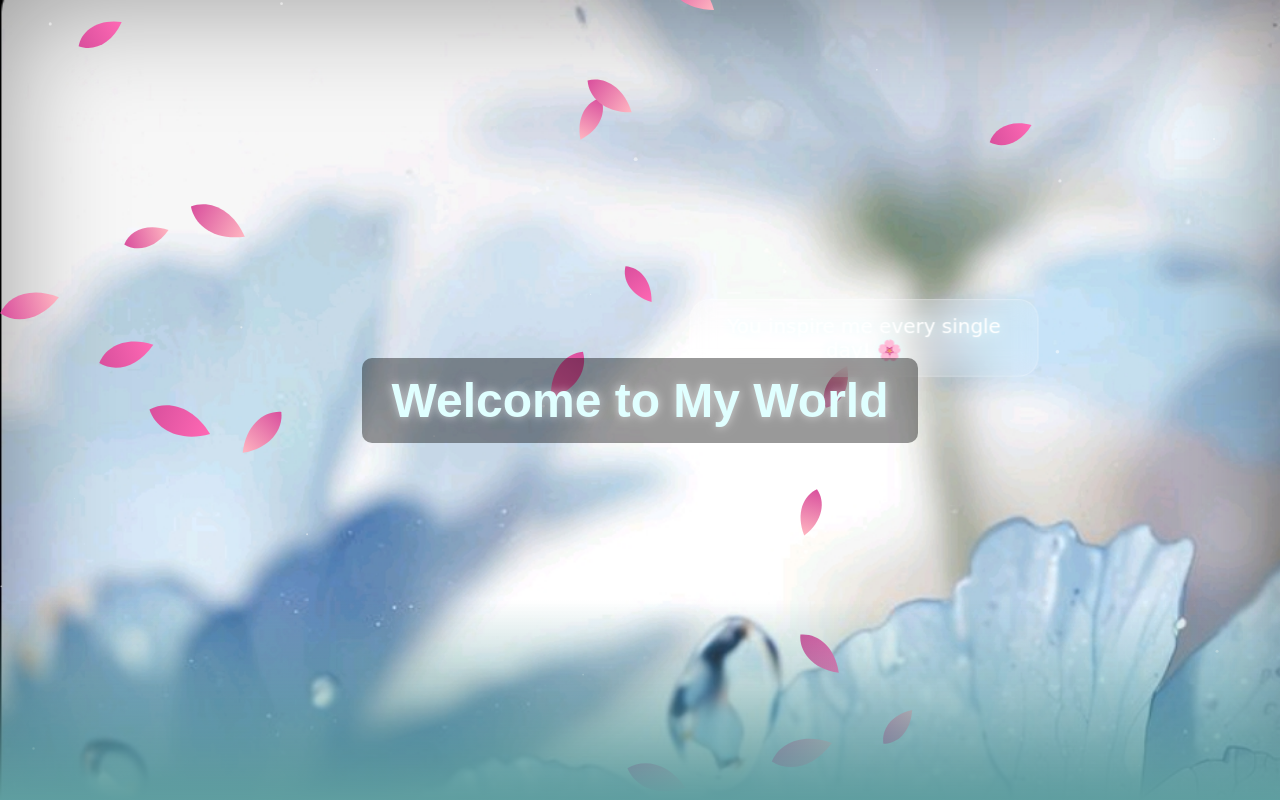
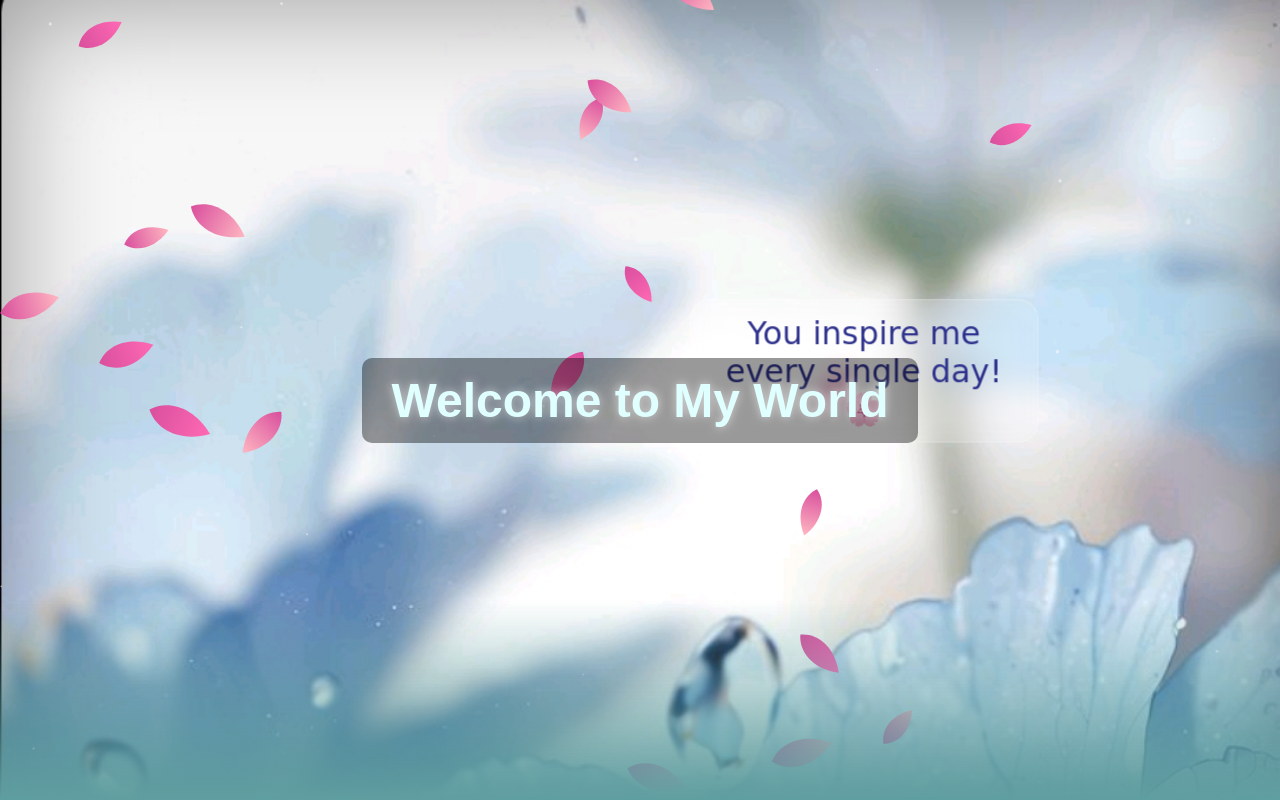
Before and after one commit to AnanyaDhiman89/My-profile, a plain HTML site: page index.html in a window 1280 px wide. Shown: the top 800 px of the page. Drawn offline with Linux system fonts and the light colour scheme.

Commit message:
Update index.html

```diff
--- a/index.html
+++ b/index.html
@@ -52,24 +52,6 @@
     animation:fadeIn 1.5s forwards;
 }
 
-.comment-box{
-    position:absolute;
-    z-index:5;
-    padding:15px 25px;
-    border-radius:20px;
-    backdrop-filter:blur(10px);
-    background:rgba(255,255,255,0.15);
-    border:1px solid rgba(255,255,255,0.3);
-    font-family:"Brush Script MT", cursive;
-    font-size:22px;
-    color:#FF4FCB; /* CHANGE THIS COLOR ONLY */
-    text-shadow:0 0 8px rgba(0,0,0,0.3);
-    opacity:0;
-    animation:fadeIn 1s forwards;
-    color: #AFEEEE;
-    text-shadow: 0 0 12px #E0FFFF;
-        }
-
 @keyframes fadeIn{
     to{opacity:1;}
 }
@@ -100,8 +82,8 @@
     backdrop-filter:blur(12px);
     -webkit-backdrop-filter:blur(12px);
     border:1px solid rgba(255,255,255,0.25);
-    color:white;
-    font-size:20px;
+    color:#2B2E8A;
+    font-size:32px;
     font-family:"Brush Script MT", cursive;
     opacity:0;
     transform:scale(0.9);
```
